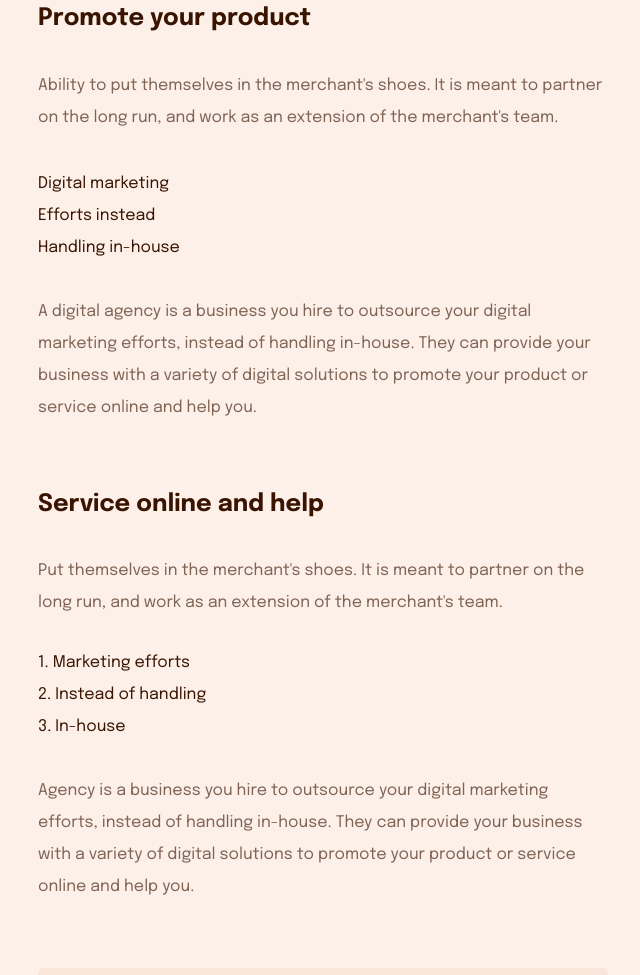
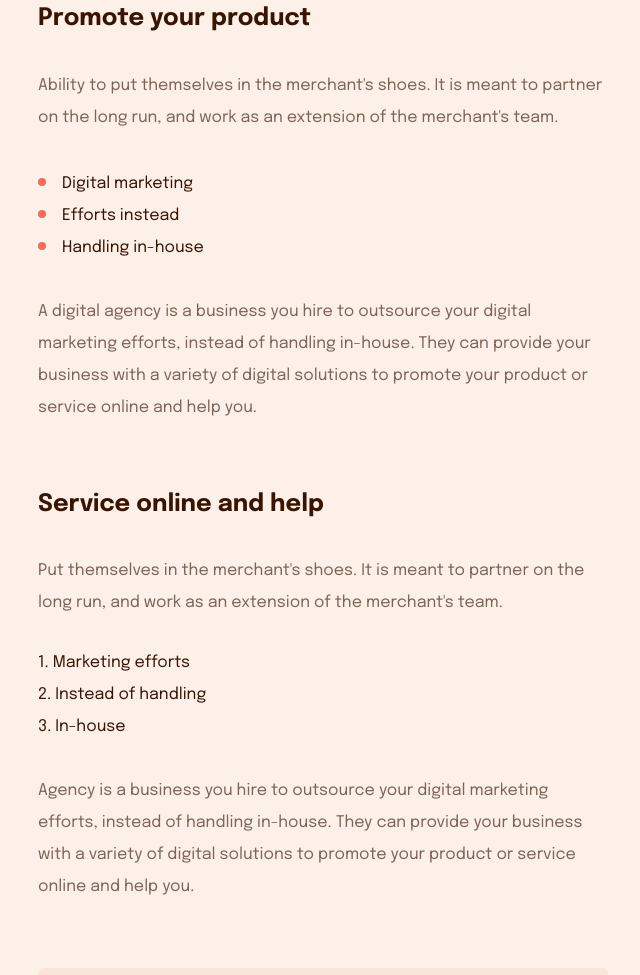
Before and after one commit to strict-way/lessons, a plain HTML site: page lesson_07/index.html in a window 1280 px wide. Shown: the part 4107-5082 px from the top of the page, without its empty margins (317-957 px from the left). Drawn offline with Linux system fonts and the light colour scheme; files whose address does not match are found by name.

Commit message:
Update style.css

```diff
--- a/lesson_07/css/style.css
+++ b/lesson_07/css/style.css
@@ -736,7 +736,7 @@
 .item-content {
 }
 
-.item-product span::before {
+.item-content span::before {
   content: "";
   width: 8px;
   height: 8px;
```
